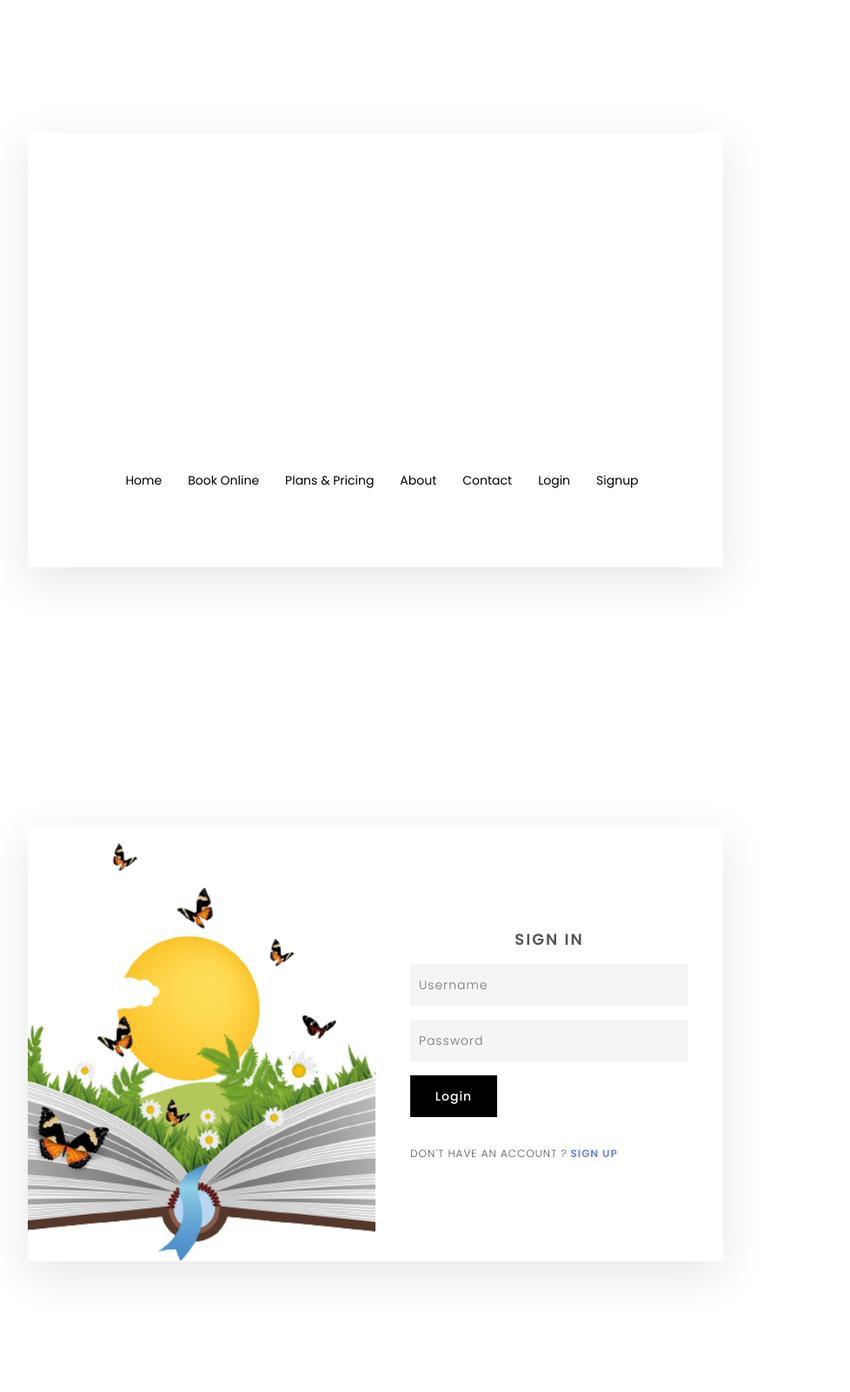
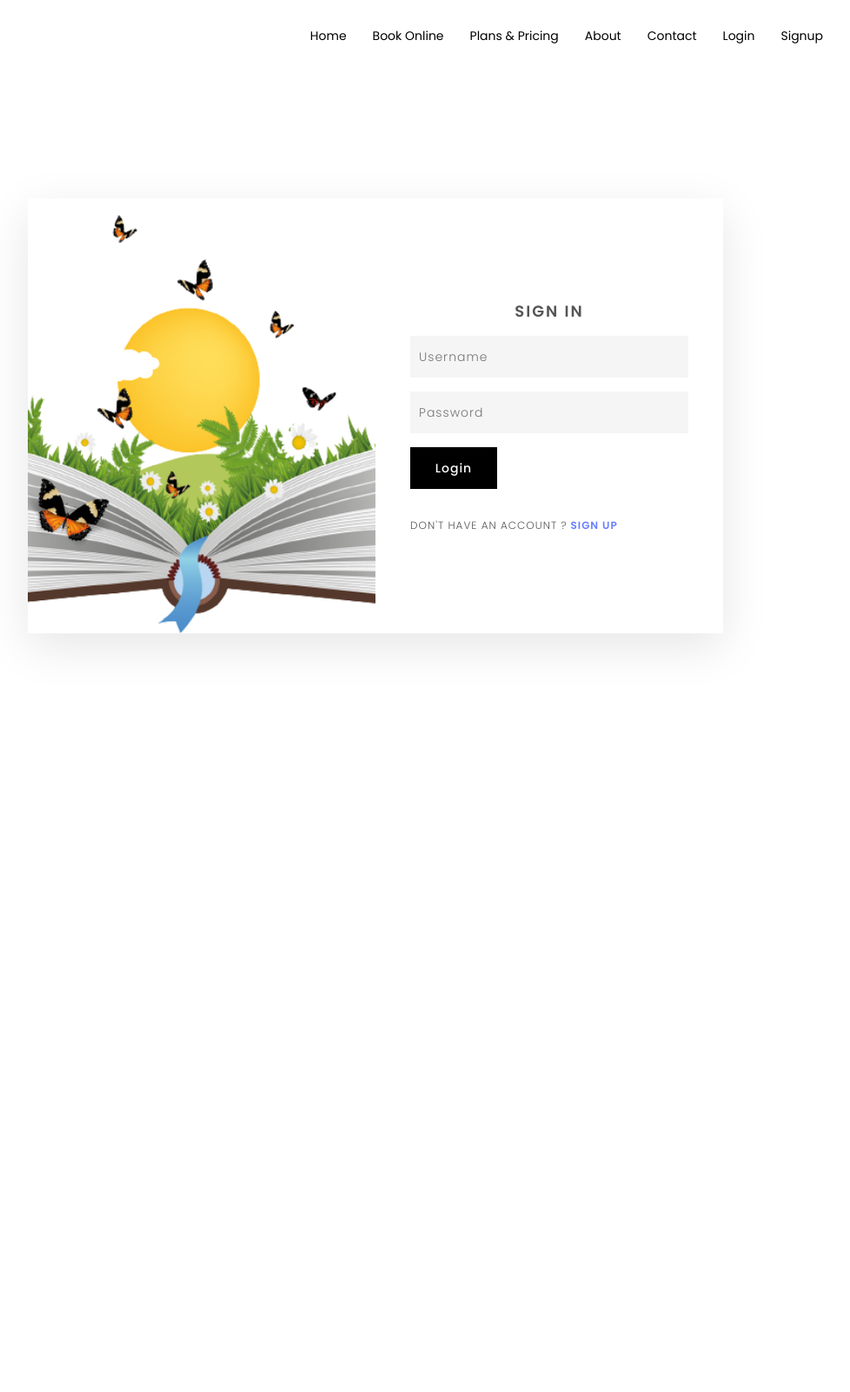
Before and after one commit to rising-stark/edtech_asacademy, a Django app: page /login in a window 1280 px wide. Shown: the whole page at 87% size, without its empty margins (208-1186 px from the left). After the commit the page ends 743 px from the top, so only its background shows below. Run offline with Django 3.2, Linux system fonts and the light colour scheme; some libraries are stand-ins or nearby versions.

Commit message:
fixed login page css and form name and actions. Indentation of all files

```diff
--- a/src/static/css/login.css
+++ b/src/static/css/login.css
@@ -7,7 +7,7 @@
   font-family: 'Poppins', sans-serif;
 }
 
-section {
+#login_section {
   position: relative;
   min-height: 100vh;
   background-color: #ffffff;
@@ -17,7 +17,7 @@ section {
   padding: 20px;
 }
 
-section .container {
+#login_section .container {
   position: relative;
   width: 800px;
   height: 500px;
@@ -26,7 +26,7 @@ section .container {
   overflow: hidden;
 }
 
-section .container .user {
+#login_section .container .user {
   position: absolute;
   top: 0;
   left: 0;
@@ -35,7 +35,7 @@ section .container .user {
   display: flex;
 }
 
-section .container .user .imgBx {
+#login_section .container .user .imgBx {
   position: relative;
   width: 50%;
   height: 100%;
@@ -43,7 +43,7 @@ section .container .user .imgBx {
   transition: 0.5s;
 }
 
-section .container .user .imgBx img {
+#login_section .container .user .imgBx img {
   position: absolute;
   top: 0;
   left: 0;
@@ -52,7 +52,7 @@ section .container .user .imgBx img {
   object-fit: cover;
 }
 
-section .container .user .formBx {
+#login_section .container .user .formBx {
   position: relative;
   width: 50%;
   height: 100%;
@@ -64,7 +64,7 @@ section .container .user .formBx {
   transition: 0.5s;
 }
 
-section .container .user .formBx form h2 {
+#login_section .container .user .formBx form h2 {
   font-size: 18px;
   font-weight: 600;
   text-transform: uppercase;
@@ -75,7 +75,7 @@ section .container .user .formBx form h2 {
   color: #555;
 }
 
-section .container .user .formBx form input {
+#login_section .container .user .formBx form input {
   position: relative;
   width: 100%;
   padding: 10px;
@@ -90,7 +90,7 @@ section .container .user .formBx form input {
   font-weight: 300;
 }
 
-section .container .user .formBx form input[type='submit'] {
+#login_section .container .user .formBx form input[type='submit'] {
   max-width: 100px;
   background: #000000;
   color: #fff;
@@ -101,7 +101,7 @@ section .container .user .formBx form input[type='submit'] {
   transition: 0.5s;
 }
 
-section .container .user .formBx form .signup {
+#login_section .container .user .formBx form .signup {
   position: relative;
   margin-top: 20px;
   font-size: 12px;
@@ -111,62 +111,62 @@ section .container .user .formBx form .signup {
   font-weight: 300;
 }
 
-section .container .user .formBx form .signup a {
+#login_section .container .user .formBx form .signup a {
   font-weight: 600;
   text-decoration: none;
   color: #677eff;
 }
 
-section .container .signupBx {
+#login_section .container .signupBx {
   pointer-events: none;
 }
 
-section .container.active .signupBx {
+#login_section .container.active .signupBx {
   pointer-events: initial;
 }
 
-section .container .signupBx .formBx {
+#login_section .container .signupBx .formBx {
   top: 100%;
 }
 
-section .container.active .signupBx .formBx {
+#login_section .container.active .signupBx .formBx {
   top: 0;
 }
 
-section .container .signupBx .imgBx {
+#login_section .container .signupBx .imgBx {
   top: -100%;
 }
 
-section .container.active .signupBx .imgBx {
+#login_section .container.active .signupBx .imgBx {
   top: 0%;
 }
 
-section .container .signinBx .formBx {
+#login_section .container .signinBx .formBx {
   top: 0%;
 }
 
-section .container.active .signinBx .formBx {
+#login_section .container.active .signinBx .formBx {
   top: 100%;
 }
 
-section .container .signinBx .imgBx {
+#login_section .container .signinBx .imgBx {
   top: 0%;
 }
 
-section .container.active .signinBx .imgBx {
+#login_section .container.active .signinBx .imgBx {
   top: -100%;
 }
 
 @media (max-width: 991px) {
-  section .container {
+  #login_section .container {
     max-width: 400px;
   }
 
-  section .container .imgBx {
+  #login_section .container .imgBx {
     display: none;
   }
 
-  section .container .user .formBx {
+  #login_section .container .user .formBx {
     width: 100%;
   }
 }
--- a/src/templates/_partial_messages.html
+++ b/src/templates/_partial_messages.html
@@ -2,7 +2,7 @@
   <div class="alert alert-primary" role="alert">
     <ul>
       {% for message in messages %}
-        <li>{{message}}</li>
+      <li>{{message}}</li>
       {% endfor %}
     </ul>
   </div>
--- a/src/templates/login.html
+++ b/src/templates/login.html
@@ -1,24 +1,25 @@
+{% load static %}
 <!DOCTYPE html>
 <html lang="en">
-  {% load static %}
 
 <head>
-  {% include "navbar.html" %}
   {% include '_head.html' %}
-
-
+  <title>Login and signup</title>
   <link rel="stylesheet" href="{% static 'css/login.css' %}">
+</head>
 
 <body>
-    <section>
+  {% include "navbar.html" %}
+  <section id="login_section">
     <div class="container">
       <div class="user signinBx">
         <div class="imgBx"><img src="{% static 'images/book.png' %}" /></div>
         <div class="formBx">
-            <form>
+          <form method="POST" action="/login">
+            {% csrf_token %}
             <h2>Sign In</h2>
-              <input type="text" name="" placeholder="Username" />
-              <input type="password" name="" placeholder="Password" />
+            <input type="text" name="username" placeholder="Username" />
+            <input type="password" name="password" placeholder="Password" />
             <input type="submit" name="" value="Login" />
             <p class="signup">
               Don't have an account ?<a href="#" onclick="toggleForm();">
@@ -30,13 +31,14 @@
       </div>
       <div class="user signupBx">
         <div class="formBx">
-            <form>
+          <form method="POST" action="/signup">
+            {% csrf_token %}
             <h2>Create an Account!</h2>
-              <input type="text" name="" placeholder="Username" />
-              <input type="email" name="" placeholder="Email Id" />
-              <input type="password" name="" placeholder="Create Password" />
-              <input type="password" name="" placeholder="Confirm Password" />
-              <input type="submit" name="" value="Sign Up" />
+            <input type="text" name="username" placeholder="Username" />
+            <input type="email" name="email" placeholder="Email Id" />
+            <input type="password" name="password" placeholder="Create Password" />
+            <input type="password" name="confirm_password" placeholder="Confirm Password" />
+            <input type="submit" name="submit" value="Sign Up" />
             <p class="signup">
               Already have an account ?
               <a href="#" onclick="toggleForm();"> Sign In </a>
@@ -47,14 +49,12 @@
       </div>
     </div>
   </section>
-
-  </body>
-
 <script>
 const toggleForm = () => {
-      const container = document.querySelector('.container');
+  const container = document.querySelector('#login_section .container');
   container.classList.toggle('active');
 };
 </script>
+</body>
 
 </html>
```
Also changed, not shown: src/static/js/main.js (+9 -16 lines), src/templates/_head.html (+0 -12 lines), src/templates/about.html (+5 -11 lines), src/templates/booknow.html (+10 -26 lines), src/templates/contact.html (+5 -10 lines), src/templates/index.html (+26 -184 lines), src/templates/navbar.html (+5 -15 lines), src/templates/planspricing.html (+18 -30 lines). Lines whose indentation alone changed are shown as unchanged.
